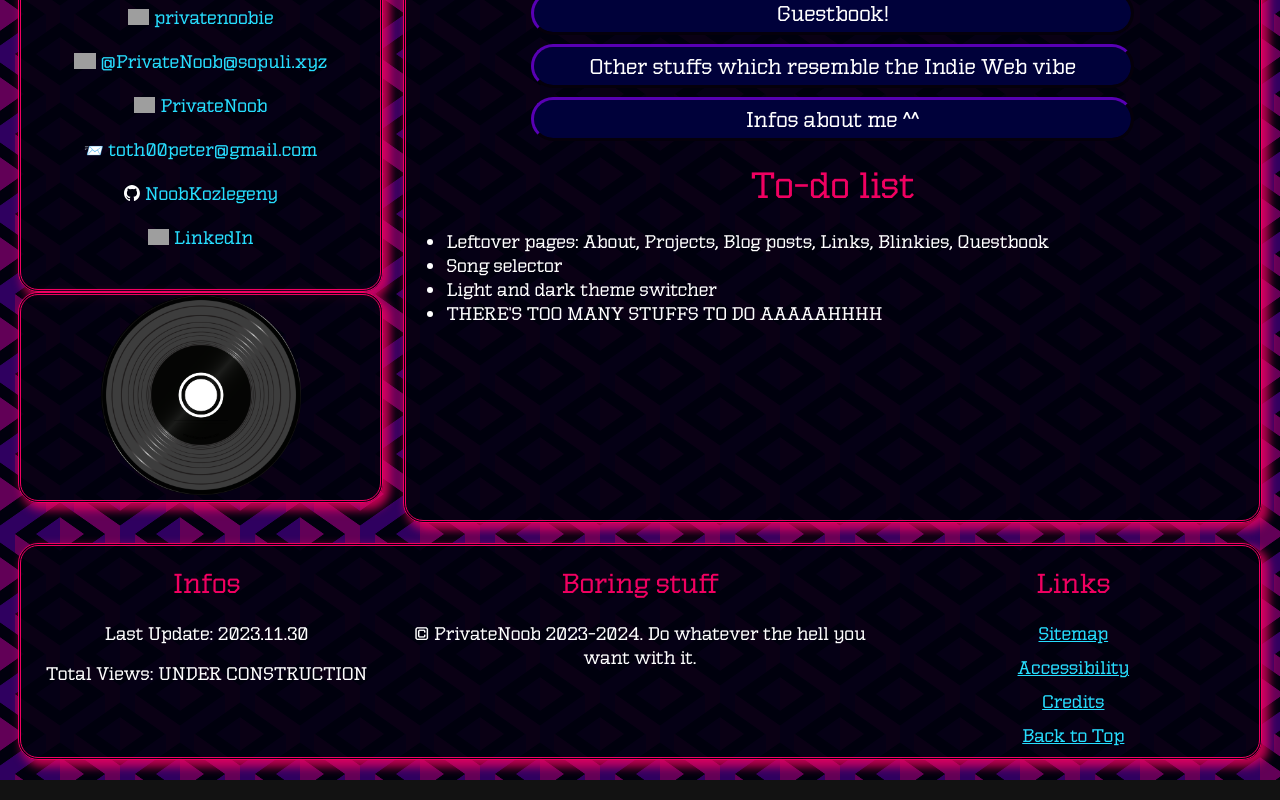
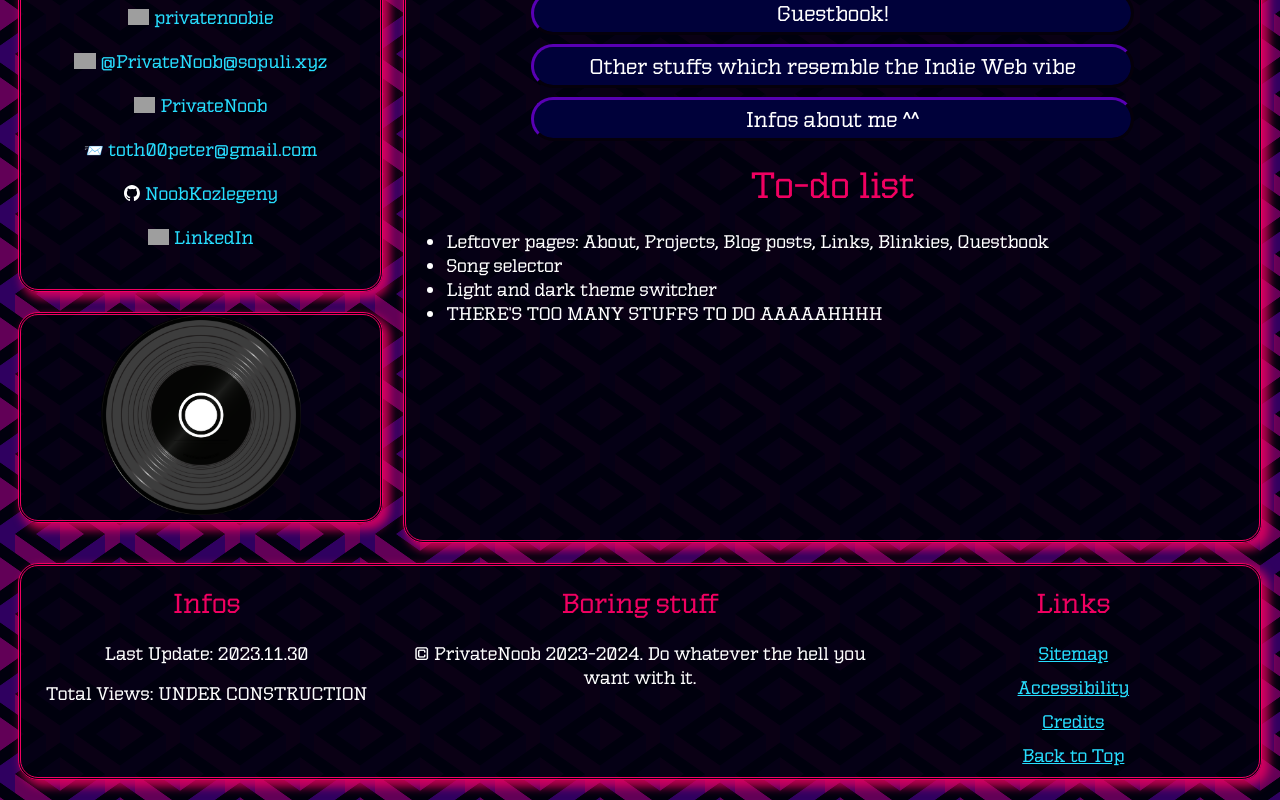
Before and after one commit to PrivateN00b/privatenoob.top, a React (Vite) app: page / in a window 1280 px wide. Shown: the part 946-1746 px from the top of the page. Built offline with nearby package versions, Linux system fonts and the light colour scheme; grey boxes are pictures that could not be loaded.

Commit message:
ui: added animation to music player + it's in BaseContentDiv now

```diff
--- a/src/layouts/sublayouts/MusicPlayer.tsx
+++ b/src/layouts/sublayouts/MusicPlayer.tsx
@@ -1,7 +1,8 @@
-import useSound from 'use-sound';
-import BaseContentDiv from '../../components/ui/BaseContentDiv';
+import useSound from "use-sound";
+import BaseContentDiv from "../../components/ui/BaseContentDiv";
 
-import {useEffect, useState} from "react";
+import { useEffect, useState } from "react";
+import styled from "styled-components";
 
 const useAudio = (url: string) => {
   const [audio] = useState(new Audio(url));
@@ -10,34 +11,54 @@ const useAudio = (url: string) => {
   const toggle = () => setPlaying(!playing);
 
   useEffect(() => {
-      playing ? audio.play() : audio.pause();
-    },
-    [playing]
-  );
+    playing ? audio.play() : audio.pause();
+  }, [playing]);
 
   useEffect(() => {
-    audio.addEventListener('ended', () => setPlaying(false));
+    audio.addEventListener("ended", () => setPlaying(false));
     return () => {
-      audio.removeEventListener('ended', () => setPlaying(false));
+      audio.removeEventListener("ended", () => setPlaying(false));
     };
   }, []);
 
   return [playing, toggle];
 };
 
+const PlayerImg = styled.img<{ $playing?: boolean | (() => void) }>`
+  width: 200px;
+  animation: spin 5s linear infinite;
+  animation-play-state: ${({ $playing }) =>
+    $playing == true ? "running" : "paused"};
+
+  @keyframes spin {
+    0% {
+      transform: rotate(0deg);
+    }
+    100% {
+      transform: rotate(360deg);
+    }
+  }
+`;
+
 function MusicPlayer() {
-  const [playing, toggle] = useAudio('/music/Jet Set Ratio.mp3');
+  const [playing, toggle] = useAudio("/music/Jet Set Ratio.mp3");
 
   return (
-    <BaseContentDiv style={{ alignItems: "center", textAlign: "center" }}>
-      <img
+    <BaseContentDiv
+      style={{
+        textAlign: "center",
+        margin: "20px 0 20px 0",
+      }}
+    >
+      <PlayerImg
         style={{ width: "200px" }}
         src="/vecteezy_black-vinyl-disc-record-for-music-album-cover-design_9393830.png"
         alt="music disc"
         onClick={() => toggle()} // Add an onClick handler to the image
+        $playing={playing}
       />
     </BaseContentDiv>
-  )
+  );
 }
 
 export default MusicPlayer;
```
